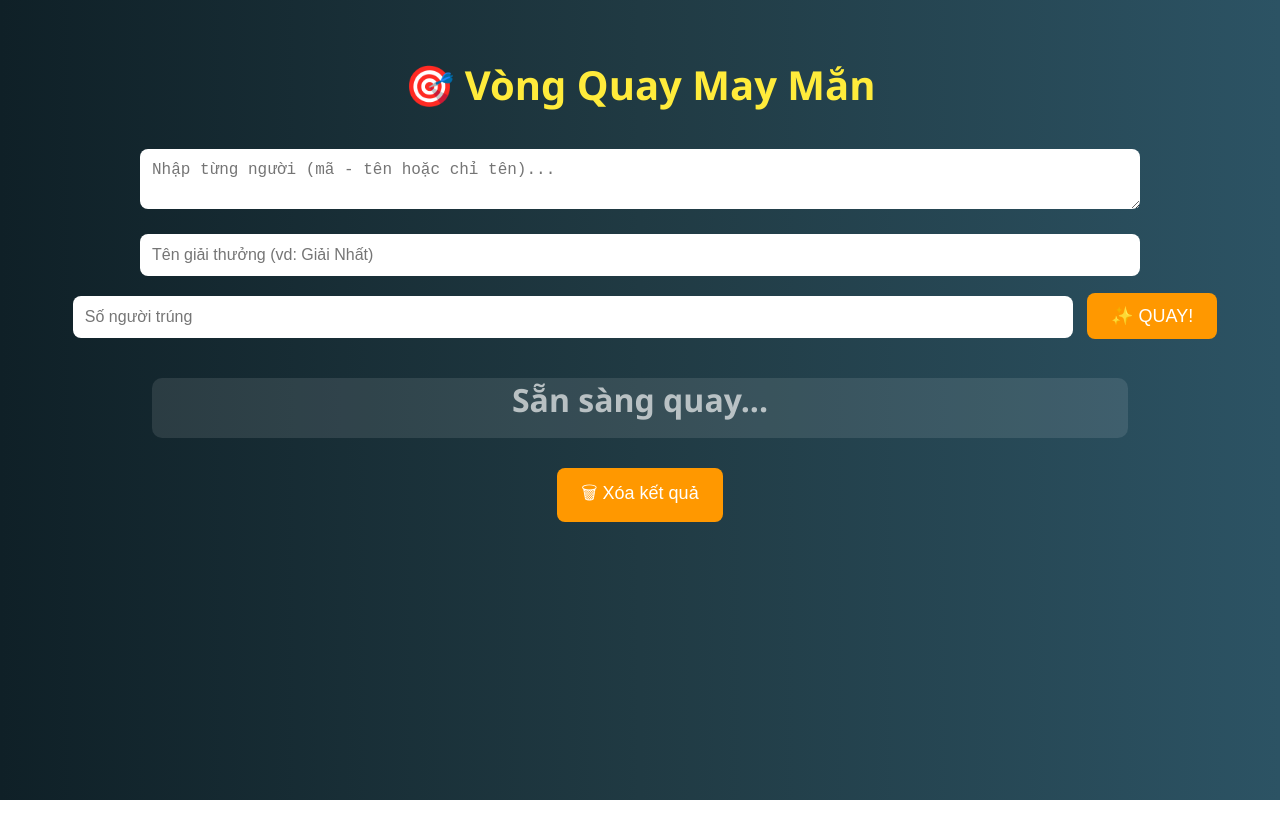
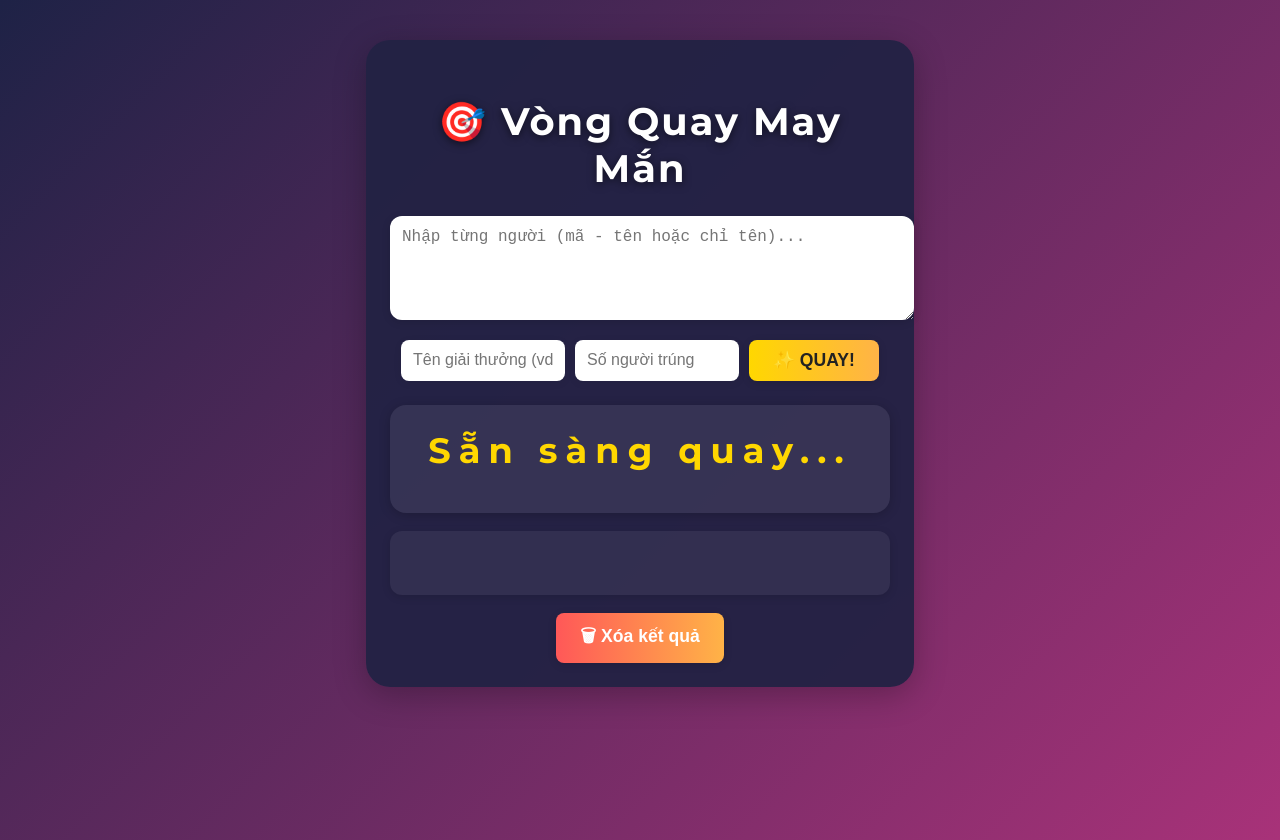
Before and after one commit to tuan1321/VQMM, a plain HTML site: page index.html in a window 1280 px wide. Before the commit the page ends 800 px from the top, so only its background shows below. Drawn offline with nearby package versions, Linux system fonts and the light colour scheme.

Commit message:
Update style.css

```diff
--- a/style.css
+++ b/style.css
@@ -1,96 +1,161 @@
 body {
   margin: 0;
-  font-family: 'Segoe UI', sans-serif;
-  background: linear-gradient(to right, #0f2027, #203a43, #2c5364);
+  padding: 0;
+  min-height: 100vh;
+  font-family: 'Montserrat', Arial, sans-serif;
+  background: linear-gradient(135deg, #1e2246 0%, #a83279 100%);
   color: #fff;
 }
 
 .container {
+  max-width: 500px;
+  margin: 40px auto;
+  background: rgba(34, 34, 68, 0.95);
+  border-radius: 24px;
+  box-shadow: 0 8px 32px rgba(0,0,0,0.25);
+  padding: 32px 24px 24px 24px;
   text-align: center;
-  padding: 30px;
 }
 
-h1 {
-  color: #ffeb3b;
-  font-size: 2.5em;
+.main-title {
+  font-size: 2.4rem;
+  font-weight: 700;
+  letter-spacing: 2px;
+  margin-bottom: 24px;
+  text-shadow: 0 2px 8px #0008;
 }
 
-textarea, input {
-  width: 80%;
-  margin: 10px;
-  padding: 12px;
-  border-radius: 8px;
-  font-size: 16px;
-  border: none;
+.input-section {
+  margin-bottom: 24px;
 }
 
-button {
-  padding: 12px 24px;
-  font-size: 18px;
-  background: #ff9800;
-  color: white;
+.input-names {
+  width: 100%;
+  min-height: 80px;
+  border-radius: 12px;
+  border: none;
+  padding: 12px;
+  font-size: 1rem;
+  margin-bottom: 16px;
+  box-shadow: 0 2px 8px #0002;
+  resize: vertical;
+}
+
+.controls {
+  display: flex;
+  gap: 10px;
+  flex-wrap: wrap;
+  justify-content: center;
+  margin-bottom: 8px;
+}
+
+.input-prize, .input-count {
+  border-radius: 8px;
+  border: none;
+  padding: 8px 12px;
+  font-size: 1rem;
+  width: 140px;
+  box-shadow: 0 2px 8px #0001;
+}
+
+.btn {
   border: none;
   border-radius: 8px;
+  padding: 10px 24px;
+  font-size: 1.1rem;
+  font-weight: 700;
+  background: linear-gradient(90deg, #ffd700 0%, #ffb347 100%);
+  color: #222;
   cursor: pointer;
+  box-shadow: 0 2px 8px #0002;
+  transition: background 0.2s, transform 0.2s;
 }
 
-button:hover {
-  background: #f57c00;
+.btn:hover {
+  background: linear-gradient(90deg, #ffb347 0%, #ffd700 100%);
+  transform: translateY(-2px) scale(1.04);
+}
+
+.clearBtn {
+  margin-top: 18px;
+  background: linear-gradient(90deg, #ff5858 0%, #ffb347 100%);
+  color: #fff;
+}
+
+.clearBtn:hover {
+  background: linear-gradient(90deg, #ffb347 0%, #ff5858 100%);
 }
 
 .marquee {
-  height: 60px;
-  overflow: hidden;
-  position: relative;
-  background: rgba(255, 255, 255, 0.1);
-  margin: 30px auto;
-  border-radius: 10px;
-  width: 80%;
+  margin: 24px 0 12px 0;
 }
 
-.blinker {
-  font-size: 32px;
-  font-weight: bold;
-  white-space: nowrap;
-  animation: blink 0.6s infinite alternate;
+.spinner-box {
+  font-size: 2.2rem;
+  font-weight: 700;
+  background: rgba(255,255,255,0.08);
+  border-radius: 16px;
+  padding: 24px 0;
+  box-shadow: 0 2px 12px #0003;
+  letter-spacing: 8px;
+  color: #ffd700;
+  min-height: 60px;
 }
 
-@keyframes scroll {
-  0% { transform: translateX(100%); }
-  100% { transform: translateX(-100%); }
-}
-
-@keyframes blink {
-  from { opacity: 1; }
-  to { opacity: 0.4; }
+.result-box {
+  margin-top: 18px;
+  text-align: left;
+  background: rgba(255,255,255,0.06);
+  border-radius: 12px;
+  padding: 12px 16px;
+  min-height: 40px;
+  box-shadow: 0 2px 8px #0002;
+  color: #fff;
+  font-size: 1.1rem;
 }
 
 .winner-popup {
   position: fixed;
-  top: 40%;
+  top: 50%;
   left: 50%;
   transform: translate(-50%, -50%) scale(1);
-  background: #fff;
-  color: #e53935;
-  padding: 20px 40px;
+  background: linear-gradient(135deg, #fffbe6 0%, #ffe0e0 100%);
+  color: #a83279;
   border-radius: 20px;
-  font-size: 2em;
-  font-weight: bold;
-  z-index: 999;
-  box-shadow: 0 0 30px #000;
-  animation: pop 0.6s ease;
+  box-shadow: 0 8px 32px #0005;
+  padding: 36px 48px;
+  font-size: 2rem;
+  font-weight: 700;
+  z-index: 1000;
+  opacity: 1;
+  transition: opacity 0.3s, transform 0.3s;
+  text-align: center;
 }
 
-@keyframes pop {
-  0% { transform: translate(-50%, -50%) scale(0.3); opacity: 0; }
-  100% { transform: translate(-50%, -50%) scale(1); opacity: 1; }
+.winner-popup.hidden {
+  opacity: 0;
+  pointer-events: none;
+  transform: translate(-50%, -50%) scale(0.8);
 }
 
-.hidden {
-  display: none;
+@media (max-width: 600px) {
+  .container {
+    padding: 16px 4px 16px 4px;
+    max-width: 98vw;
+  }
+  .main-title {
+    font-size: 1.4rem;
+  }
+  .winner-popup {
+    font-size: 1.2rem;
+    padding: 18px 8px;
+  }
+  .spinner-box {
+    font-size: 1.2rem;
+    padding: 12px 0;
+  }
+  .input-prize, .input-count {
+    width: 90px;
+    font-size: 0.9rem;
+  }
 }
-
-#resultBox h2 {
-  margin-top: 30px;
-  color: #4caf50;
-}
```
